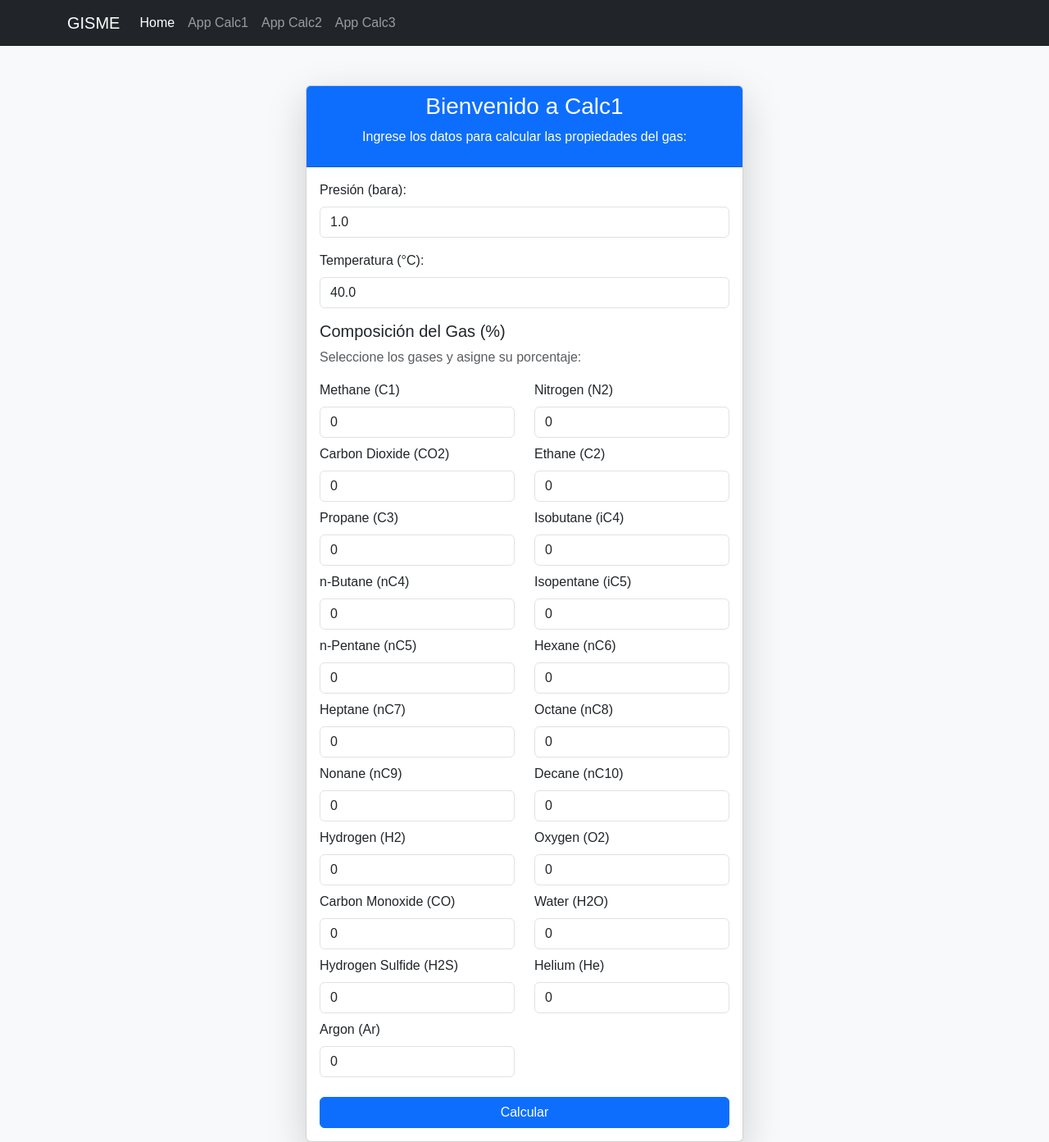
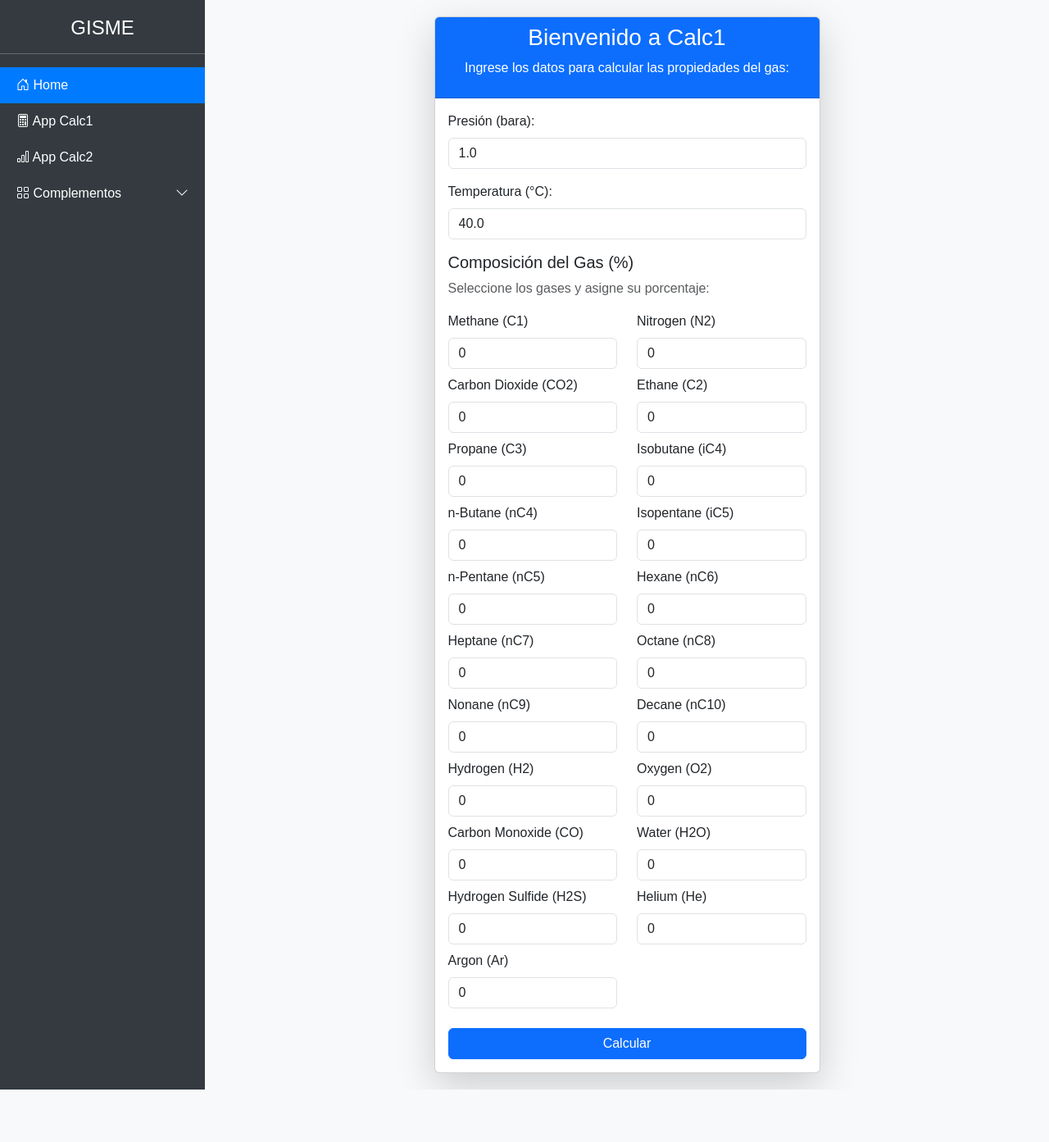
Before and after one commit to ogomezcdtdegas/GISME, a Django app: page /calc1/calc1/ in a window 1280 px wide. Shown: the whole page at 82% size. After the commit the page ends 1329 px from the top, so only its background shows below. Run offline with Django 5.2, Linux system fonts and the light colour scheme.

Commit message:
ajuste base html con barra global

```diff
--- a/_AppHome/templates/_AppHome/index.html
+++ b/_AppHome/templates/_AppHome/index.html
@@ -120,5 +120,8 @@
 {% endblock %}
 
 {% block extra_js %}
-    <script src="{% static '_AppHome/script.js' %}"></script>
+    <script src="{% static '_AppHome/js/api.js' %}"></script>
+    <script src="{% static '_AppHome/js/ui.js' %}"></script>
+    <script src="{% static '_AppHome/js/events.js' %}"></script>
+    <script src="{% static '_AppHome/js/main.js' %}"></script>
 {% endblock %}
--- a/config/templates/base.html
+++ b/config/templates/base.html
@@ -17,34 +17,24 @@
 </head>
 <body>
 
-    <!-- Barra de Navegación -->
-    <nav class="navbar navbar-expand-lg navbar-dark bg-dark">
-        <div class="container">
-            <a class="navbar-brand" href="#">GISME</a>
-            <button class="navbar-toggler" type="button" data-bs-toggle="collapse" data-bs-target="#navbarNav">
-                <span class="navbar-toggler-icon"></span>
-            </button>
-            <div class="collapse navbar-collapse" id="navbarNav">
-                <ul class="navbar-nav">
-                    <li class="nav-item">
-                        <a class="nav-link active" href="{% url 'allEquiposPag' %}">Home</a>
-                    </li>
-                    <li class="nav-item">
-                        <a class="nav-link" href="{% url 'calc1' %}">App Calc1</a>
-                    </li>
-                    <li class="nav-item">
-                        <a class="nav-link" href="{% url 'calcular_incertidumbre' %}">App Calc2</a>
-                    </li>
-                    <li class="nav-item">
-                        <a class="nav-link" href="#">App Calc3</a>
-                    </li>
-                </ul>
-            </div>
+    <!-- Barra Lateral -->
+    <nav class="sidebar">
+        <h4 class="text-center">GISME</h4>
+        <hr>
+        <a href="{% url 'allEquiposPag' %}" class="active"><i class="bi bi-house-door"></i> Home</a>
+        <a href="{% url 'calc1' %}"><i class="bi bi-calculator"></i> App Calc1</a>
+        <a href="{% url 'calcular_incertidumbre' %}"><i class="bi bi-bar-chart"></i> App Calc2</a>
+
+        <!-- Menú desplegable -->
+        <a href="#" id="toggleComplementos"><i class="bi bi-grid"></i> Complementos <i class="bi bi-chevron-down float-end"></i></a>
+        <div class="submenu" id="complementosSubmenu">
+            <a href="#"><i class="bi bi-exclamation-triangle"></i> Criticidad</a>
+            <a href="#"><i class="bi bi-tags"></i> Tipo de Criticidad</a>
         </div>
     </nav>
 
     <!-- Contenido Dinámico -->
-    <div class="container mt-5">
+    <div class="content">
         {% block content %}{% endblock %}
     </div>
 
@@ -52,7 +42,8 @@
     <script src="https://cdn.jsdelivr.net/npm/bootstrap@5.3.0/dist/js/bootstrap.bundle.min.js"></script>
 
     <!-- Script Global -->
-    <script src="{% static 'js/global.js' %}"></script>
+    <!-- <script src="{% static 'js/global.js' %}"></script> -->
+    <script type="module" src="{% static 'js/main.js' %}"></script>
 
     {% block extra_js %}{% endblock %}
 </body>
--- a/static/css/global.css
+++ b/static/css/global.css
@@ -1,7 +1,45 @@
 body {
+    display: flex;
+    height: 100vh;
+    overflow: hidden;
     font-family: Arial, sans-serif;
     background-color: #f8f9fa;
 }
+
 h1 {
     color: #343a40;
 }
+
+.sidebar {
+    width: 250px;
+    background-color: #343a40;
+    color: white;
+    padding-top: 20px;
+    height: 100vh;
+    position: fixed;
+}
+.sidebar a {
+    color: white;
+    text-decoration: none;
+    display: block;
+    padding: 10px 20px;
+}
+.sidebar a:hover {
+    background-color: #495057;
+}
+.sidebar .active {
+    background-color: #007bff;
+}
+.content {
+    margin-left: 250px;
+    flex-grow: 1;
+    padding: 20px;
+    overflow-y: auto;
+}
+.submenu {
+    display: none;
+    background-color: #23272b;
+}
+.submenu a {
+    padding-left: 40px;
+}
--- /dev/null
+++ b/static/js/api.js
@@ -0,0 +1,11 @@
+// Obtener el CSRF Token desde las cookies
+export function getCSRFToken() {
+    let csrfToken = null;
+    document.cookie.split(";").forEach(cookie => {
+        let [name, value] = cookie.trim().split("=");
+        if (name === "csrftoken") {
+            csrfToken = value;
+        }
+    });
+    return csrfToken;
+}
--- /dev/null
+++ b/static/js/events.js
@@ -0,0 +1,15 @@
+import { toggleSubMenu } from "./ui.js";
+
+export function registerEvents() {
+    console.log("📌 Registrando eventos...");
+
+    let toggleComplementos = document.getElementById("toggleComplementos");
+    if (toggleComplementos) {
+        toggleComplementos.addEventListener("click", function (event) {
+            event.preventDefault();
+            toggleSubMenu();
+        });
+    } else {
+        console.warn("⚠ No se encontró el botón de Complementos.");
+    }
+}
--- /dev/null
+++ b/static/js/main.js
@@ -0,0 +1,10 @@
+import { getCSRFToken } from "./api.js";
+import { registerEvents } from "./events.js";
+
+document.addEventListener("DOMContentLoaded", function () {
+    console.log("🔄 Script global cargado correctamente.");
+    console.log("✅ CSRF Token:", getCSRFToken());
+
+    // Registrar eventos
+    registerEvents();
+});
--- a/static/js/global.js
+++ b/static/js/ui.js
@@ -1,22 +1,14 @@
-document.addEventListener("DOMContentLoaded", function () {
-    console.log("Script global cargado correctamente.");
+// Función para mostrar u ocultar el submenú de "Complementos"
+export function toggleSubMenu() {
+    let submenu = document.getElementById("complementosSubmenu");
+    if (submenu) {
+        submenu.style.display = submenu.style.display === "block" ? "none" : "block";
+        console.log("📂 Submenú de Complementos toggled:", submenu.style.display);
+    }
+}
 
-    // Definir la función en el objeto window para que sea accesible en todos los scripts
-    window.getCSRFToken = function () {
-        let csrfToken = null;
-        document.cookie.split(";").forEach(cookie => {
-            let [name, value] = cookie.trim().split("=");
-            if (name === "csrftoken") {
-                csrfToken = value;
-            }
-        });
-        return csrfToken;
-    };
-
-    console.log("CSRF Token function registrada.");
-});
-
-function updatePagination(data, loadFunction) {
+// Función para actualizar la paginación
+export function updatePagination(data, loadFunction) {
     const paginationContainer = document.querySelector(".pagination");
     paginationContainer.innerHTML = ""; // Limpiar paginación
 
```
Also changed, not shown: _AppHome/static/_AppHome/js/api.js (added, +46 -0 lines), _AppHome/static/_AppHome/js/events.js (added, +37 -0 lines), _AppHome/static/_AppHome/js/main.js (added, +7 -0 lines), _AppHome/static/_AppHome/js/ui.js (added, +30 -0 lines), _AppHome/static/_AppHome/script.js (deleted, +0 -142 lines).
